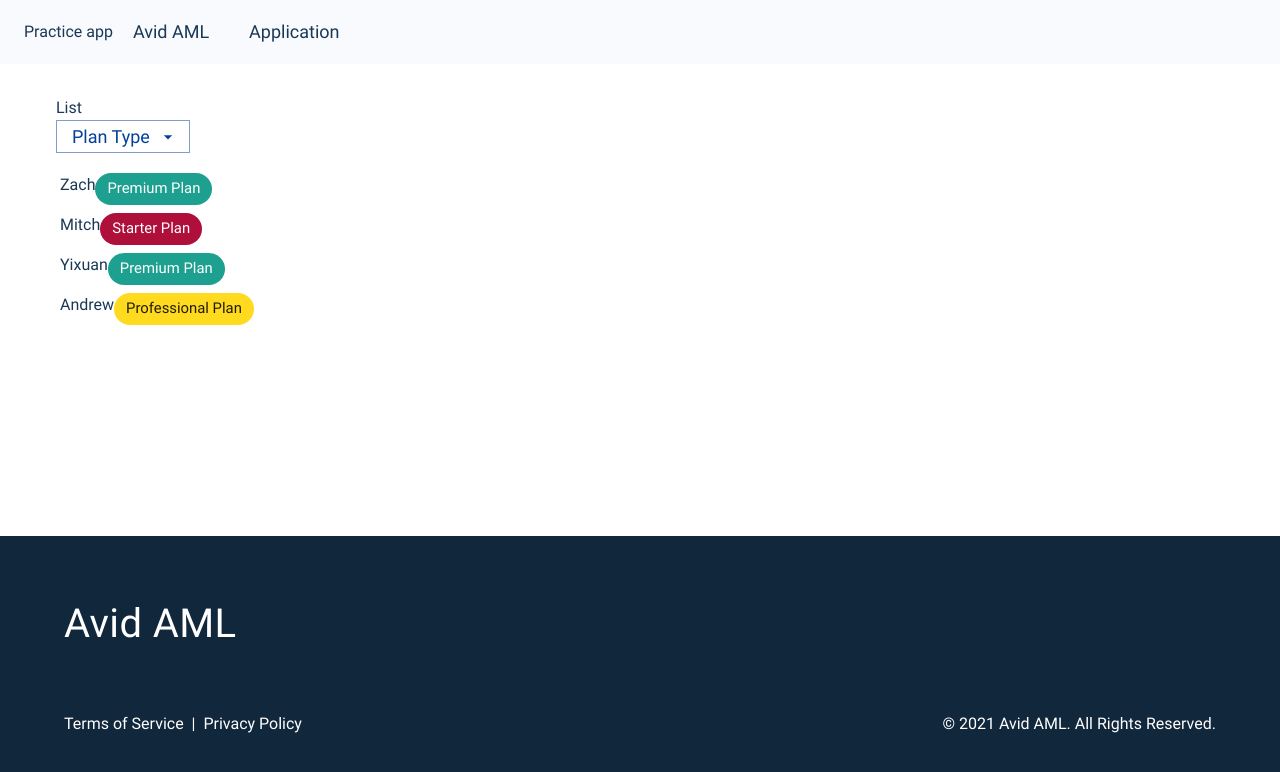
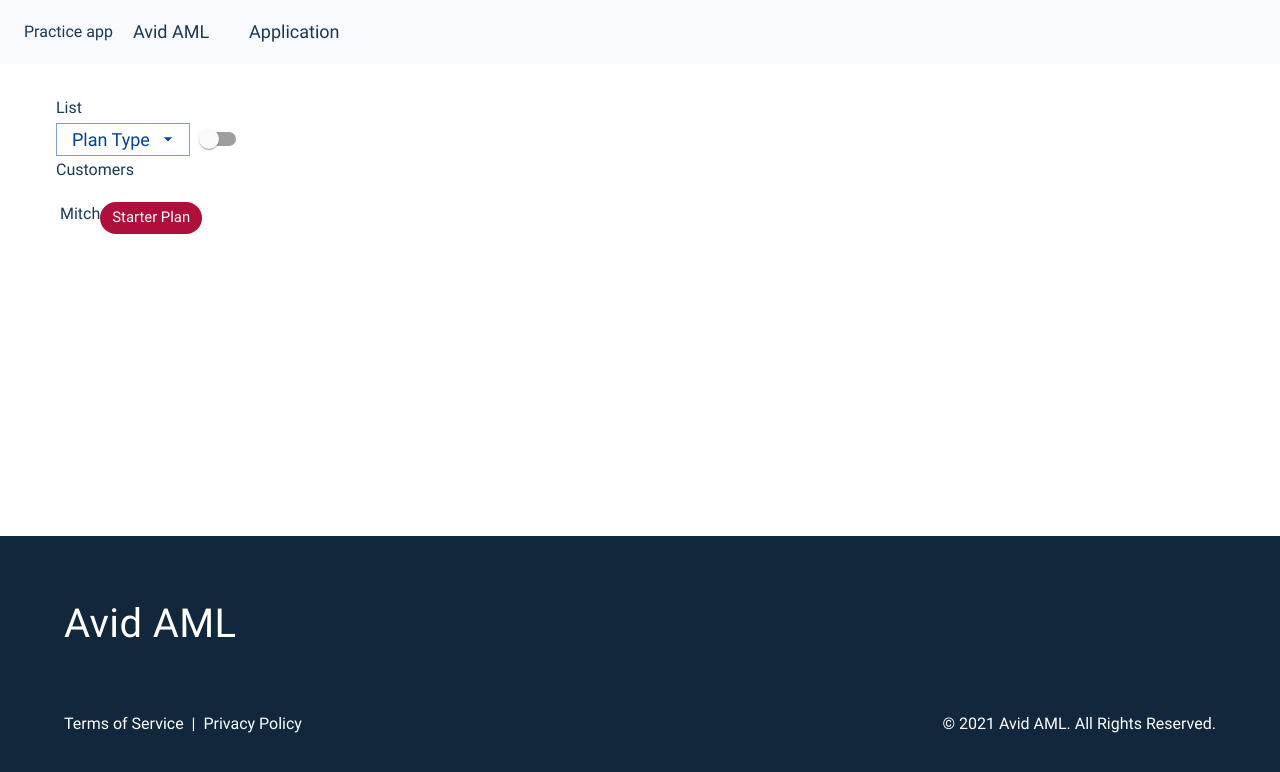
Before and after one commit to zach-mitch/practice-app, a React (Create React App) app: page / in a window 1280 px wide. Shown: the top 772 px of the page. Built offline with nearby package versions, Linux system fonts and the light colour scheme.

Commit message:
filter specific strings

```diff
--- a/src/views/Home/index.js
+++ b/src/views/Home/index.js
@@ -13,6 +13,7 @@
 import ArrowDropUpIcon from '@material-ui/icons/ArrowDropUp';
 import Menu from '@material-ui/core/Menu';
 import MenuItem from '@material-ui/core/MenuItem';
+import Switch from '@material-ui/core/Switch';
 
 
 const useStyles = makeStyles(theme => ({
@@ -40,15 +41,15 @@
     },
 }));
 
-const item = (name, number, plan) => {
-    return { name, number, plan };
+const item = (name, number, plan, email) => {
+    return { name, number, plan, email };
 }
 
 const data = [
-    item('Zach', 1, 'Premium Plan'),
-    item('Mitch', 2, 'Starter Plan'),
-    item('Yixuan', 3, 'Premium Plan'),
-    item('Andrew', 4, 'Professional Plan'),
+    item('Zach', 1, 'Premium Plan', 'zachary.weston@propellerhead.co.nz'),
+    item('Mitch', 2, 'Starter Plan', 'mitchwilson@icloud.com'),
+    item('Yixuan', 3, 'Premium Plan', 'yixuan.hou@propellerhead.co.nz'),
+    item('Andrew', 4, 'Professional Plan', 'andrew.weston@propellerhead.co.nz'),
 ];
 
 
@@ -58,6 +59,7 @@
     const [list, setList] = useState('default');
     const [icon, setIcon] = useState('false');
     const [anchorEl, setAnchorEl] = React.useState(null);
+    const [filter, setFilter] = React.useState(false);
 
     const openMenu = (event) => {
         setAnchorEl(event.currentTarget);
@@ -69,7 +71,9 @@
         setIcon('false')
     };
 
-
+    function handleSwitchChange(e) {
+        setFilter(e.target.checked);
+    }
 
 
     return (
@@ -102,8 +106,13 @@
                         <MenuItem onClick={() => { setList('professional'); closeMenu() }}>Professional Plan</MenuItem>
                         <MenuItem onClick={() => { setList('premium'); closeMenu() }}>Premium Plan</MenuItem>
                     </Menu>
+                    <Switch checked={filter} onChange={handleSwitchChange} />
+                    {filter === false && <Typography>Customers</Typography>}
+                    {filter === true && <Typography>All Users</Typography>}
                 </Box>
                 {data.map((row) => (
+                    <>
+                        {filter === true && row.email &&
                             <>
                                 {list === 'default' && <Box padding="0.25rem" display="flex">
                                     <Box> <Typography>{row.name}</Typography></Box>
@@ -122,6 +131,28 @@
                                     <Chip className={clsx({ [classes.red]: row.plan === 'Starter Plan', [classes.yellow]: row.plan === 'Professional Plan', [classes.green]: row.plan === 'Premium Plan' })} label={row.plan} />
                                 </Box>}
                             </>
+                        }
+                        {filter === false && !row.email.substring(0, row.email.indexOf('@propellerhead.co.nz') + row.email.indexOf('@avidaml.com')) &&
+                            <>
+                                {list === 'default' && <Box padding="0.25rem" display="flex">
+                                    <Box> <Typography>{row.name}</Typography></Box>
+                                    <Chip className={clsx({ [classes.red]: row.plan === 'Starter Plan', [classes.yellow]: row.plan === 'Professional Plan', [classes.green]: row.plan === 'Premium Plan' })} label={row.plan} />
+                                </Box>}
+                                {row.plan === ('Starter Plan') && list === ('starter') && <Box padding="0.25rem" display="flex">
+                                    <Box> <Typography>{row.name}</Typography></Box>
+                                    <Chip className={clsx({ [classes.red]: row.plan === 'Starter Plan', [classes.yellow]: row.plan === 'Professional Plan', [classes.green]: row.plan === 'Premium Plan' })} label={row.plan} />
+                                </Box>}
+                                {row.plan === ('Professional Plan') && list === ('professional') && <Box padding="0.25rem" display="flex">
+                                    <Box> <Typography>{row.name}</Typography></Box>
+                                    <Chip className={clsx({ [classes.red]: row.plan === 'Starter Plan', [classes.yellow]: row.plan === 'Professional Plan', [classes.green]: row.plan === 'Premium Plan' })} label={row.plan} />
+                                </Box>}
+                                {row.plan === ('Premium Plan') && list === ('premium') && <Box padding="0.25rem" display="flex">
+                                    <Box> <Typography>{row.name}</Typography></Box>
+                                    <Chip className={clsx({ [classes.red]: row.plan === 'Starter Plan', [classes.yellow]: row.plan === 'Professional Plan', [classes.green]: row.plan === 'Premium Plan' })} label={row.plan} />
+                                </Box>}
+                            </>
+                        }
+                    </>
                 ))}
 
             </Box>
```
Lines whose indentation alone changed are shown as unchanged.
